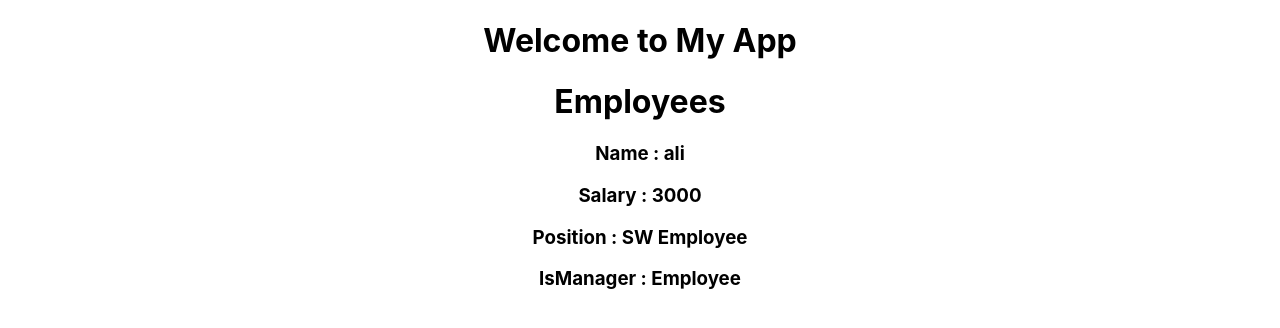
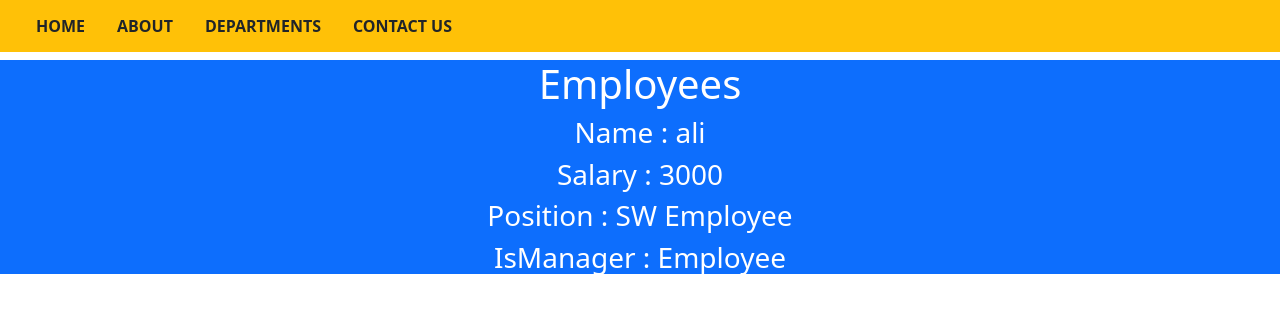
Before and after one commit to NouraChan/myapp15, a React (Create React App) app: page / in a window 1280 px wide. Shown: the top 328 px of the page. Built offline with nearby package versions, Linux system fonts and the light colour scheme.

Commit message:
fixed home

```diff
--- a/package.json
+++ b/package.json
@@ -6,6 +6,7 @@
     "@testing-library/jest-dom": "^5.17.0",
     "@testing-library/react": "^13.4.0",
     "@testing-library/user-event": "^13.5.0",
+    "bootstrap": "^5.3.3",
     "react": "^18.3.1",
     "react-dom": "^18.3.1",
     "react-scripts": "5.0.1",
--- a/src/App.jsx
+++ b/src/App.jsx
@@ -1,6 +1,7 @@
 import './App.css';
 import Home from './components/Home/Home';
 import Employees from './components/Employees/Employees';
+import "bootstrap/dist/css/bootstrap.min.css"
 import { Component } from 'react';
 
 
--- a/src/components/Home/Home.jsx
+++ b/src/components/Home/Home.jsx
@@ -1,10 +1,35 @@
-import {Component} from 'react'
+import { Component } from 'react'
 
-export default class Home extends Component{
+export default class Home extends Component {
 
     state = {};
 
-    render(){
-        return <div className='bg-danger text-center text-white'><h1> Welcome to My App </h1>
-    </div> ; };
+    render() {
+        return <>
+        <nav className="navbar navbar-expand-sm padset mb-2 navbar-dark bg-warning">
+            <div className="container-fluid">
+                <a className="navbar-brand text-start" href="#">
+                        </a> <button className="navbar-toggler " type="button" data-bs-toggle="collapse"
+                        data-bs-target="#collapsibleNavbar"> <span className="navbar-toggler-icon"></span> </button>
+                <div className="collapse navbar-collapse" id="collapsibleNavbar">
+                    <ul className="navbar-nav me-4">
+                        <li className="nav-item"> <a
+                            className="nav-link text-dark fw-bold lh-sm fs-xs me-3 text-uppercase"
+                            href="#">HOME</a> </li>
+                        <li className="nav-item"> <a
+                            className="nav-link text-dark fw-bold lh-sm fs-xs me-3 text-uppercase"
+                            href="#">ABOUT</a>
+                        </li>
+                        <li className="nav-item"> <a
+                            className="nav-link text-dark fw-bold lh-sm fs-xs me-3 text-uppercase"
+                            href="#">DEPARTMENTS </a>
+                        </li>
+                        <li className="nav-item"> <a
+                            className="nav-link text-dark fw-bold lh-sm fs-xs me-3 text-uppercase"
+                            href="#">CONTACT US</a> </li>
+                    </ul>
+                </div>
+            </div>
+        </nav> </>;
+    };
 }
```
Also changed, not shown: 1 other file (tests, documents, lock files or other folders).
